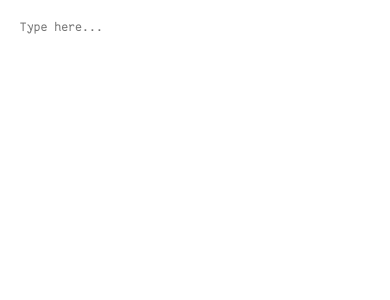
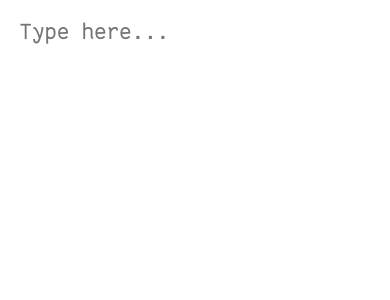
Before and after one commit to pokatomnik/justype, a Next.js app: page / in a window 390 px wide. Shown: the top 300 px of the page. Built offline with nearby package versions, Linux system fonts and the light colour scheme.

Commit message:
fix font size for mobile

```diff
--- a/ui/components/editor/Editor.module.css
+++ b/ui/components/editor/Editor.module.css
@@ -7,4 +7,11 @@
   font-family: 'Fanta', monospace;
   padding: 20px;
   white-space: pre;
+  font-size: 14px;
 }
+
+@media screen and (max-width: 800px) {
+  .editor {
+    font-size: 24px;
+  }
+}
```
